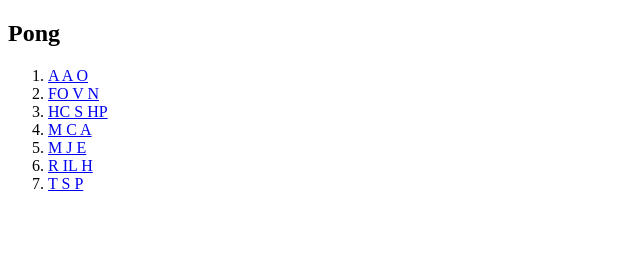
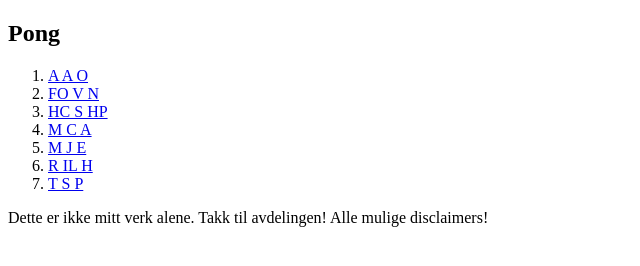
Before and after one commit to peders/pong, a plain HTML site: page index.html in a window 1280 px wide. Shown: the whole page, without its empty margins (0-640 px from the left). Drawn offline with Linux system fonts and the light colour scheme.

Commit message:
Disclaimer

```diff
--- a/index.html
+++ b/index.html
@@ -18,6 +18,7 @@
         <li><a href="pong_rilh.html">R IL H</a></li>
         <li><a href="pong_tsp.html">T S P</a></li>
       </ol>
+      <p>Dette er ikke mitt verk alene. Takk til avdelingen! Alle mulige disclaimers!</p>
     </section>
   </body>
 </html>
```
